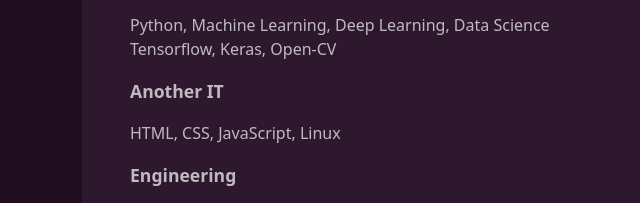
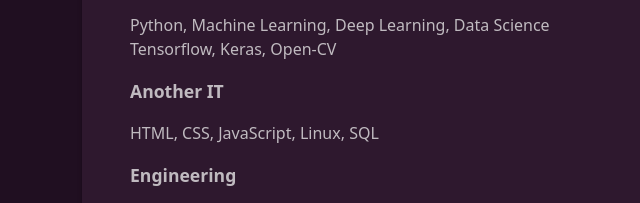
Before and after one commit to Fahlevi20/mystory.github-io, a plain HTML site: page index.html in a window 1280 px wide. Shown: the part 1236-1439 px from the top of the page, 0-640 px from the left. Drawn offline with Linux system fonts and the light colour scheme.

Commit message:
Update index.html

```diff
--- a/index.html
+++ b/index.html
@@ -103,7 +103,7 @@
                   </div>
                   <div class="skill-mf">
                     <p class="title-s">Another IT</p>
-                    <span>HTML, CSS, JavaScript, Linux</span> <div class="sect-mt1-1"></div>
+                    <span>HTML, CSS, JavaScript, Linux, SQL</span> <div class="sect-mt1-1"></div>
                   </div>
                   <div class="skill-mf">
                     <p class="title-s">Engineering</p>
```
